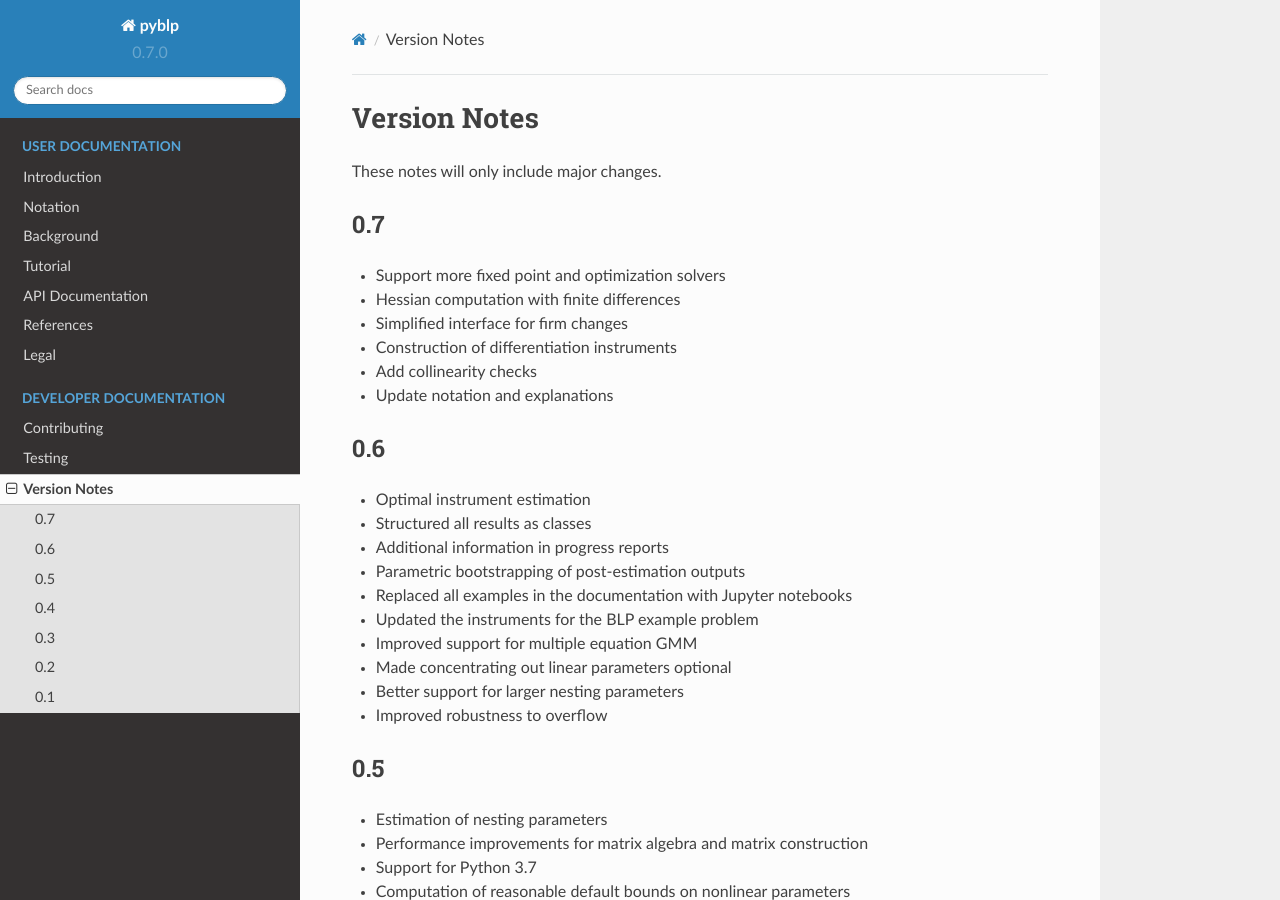
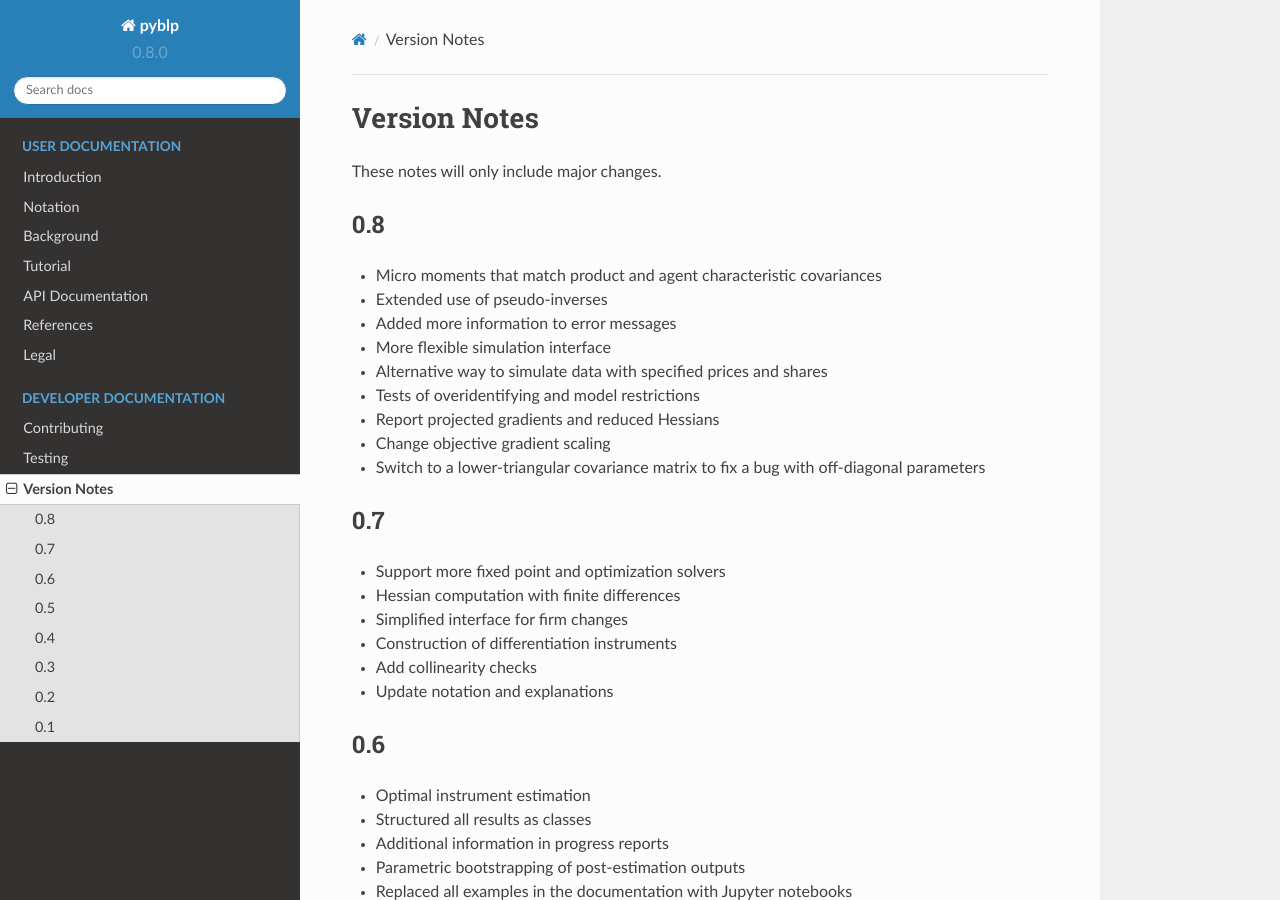
Before and after one commit to jeffgortmaker/pyblp, a Sphinx documentation site: the page built from docs/versions.rst, in a window 1280 px wide and 900 px high. Built offline with Sphinx 7.4.7 and the Read the Docs theme 2.0.0, drawn with Linux system fonts in a browser that asks for light colours.

Commit message:
REL: version bump

```diff
--- a/README.rst
+++ b/README.rst
@@ -86,7 +86,7 @@ Features
 - Bertrand-Nash supply-side moments
 - Multiple equation GMM
 - Demographic interactions
-- Micro moments
+- Micro moments that match product and agent characteristic covariances
 - Fixed effect absorption
 - Nonlinear functions of product characteristics
 - Concentrating out linear parameters
@@ -121,6 +121,7 @@ Features
 
 Features Slated for Future Versions
 -----------------------------------
+
 - Other micro moments
 - Fast, "Robust," and Approximately Correct (FRAC) estimation
 - Analytic Hessians
--- a/docs/versions.rst
+++ b/docs/versions.rst
@@ -2,6 +2,20 @@ Version Notes
 =============
 
 These notes will only include major changes.
+
+
+0.8
+---
+
+- Micro moments that match product and agent characteristic covariances
+- Extended use of pseudo-inverses
+- Added more information to error messages
+- More flexible simulation interface
+- Alternative way to simulate data with specified prices and shares
+- Tests of overidentifying and model restrictions
+- Report projected gradients and reduced Hessians
+- Change objective gradient scaling
+- Switch to a lower-triangular covariance matrix to fix a bug with off-diagonal parameters
 
 
 0.7
--- a/pyblp/version.py
+++ b/pyblp/version.py
@@ -1,3 +1,3 @@
 """Current package version."""
 
-__version__ = '0.7.0'
+__version__ = '0.8.0'
```
Also changed, not shown: docs/notebooks/api/build_blp_instruments.ipynb, docs/notebooks/api/build_differentiation_instruments.ipynb, docs/notebooks/api/build_id_data.ipynb, docs/notebooks/api/build_integration.ipynb, docs/notebooks/api/build_matrix.ipynb, docs/notebooks/api/build_ownership.ipynb, docs/notebooks/api/data.ipynb, docs/notebooks/api/formulation.ipynb, docs/notebooks/api/integration.ipynb, docs/notebooks/api/iteration.ipynb, docs/notebooks/api/optimization.ipynb, docs/notebooks/api/parallel.ipynb, docs/notebooks/tutorial/blp.ipynb, docs/notebooks/tutorial/logit_nested.ipynb, 3 more files.
